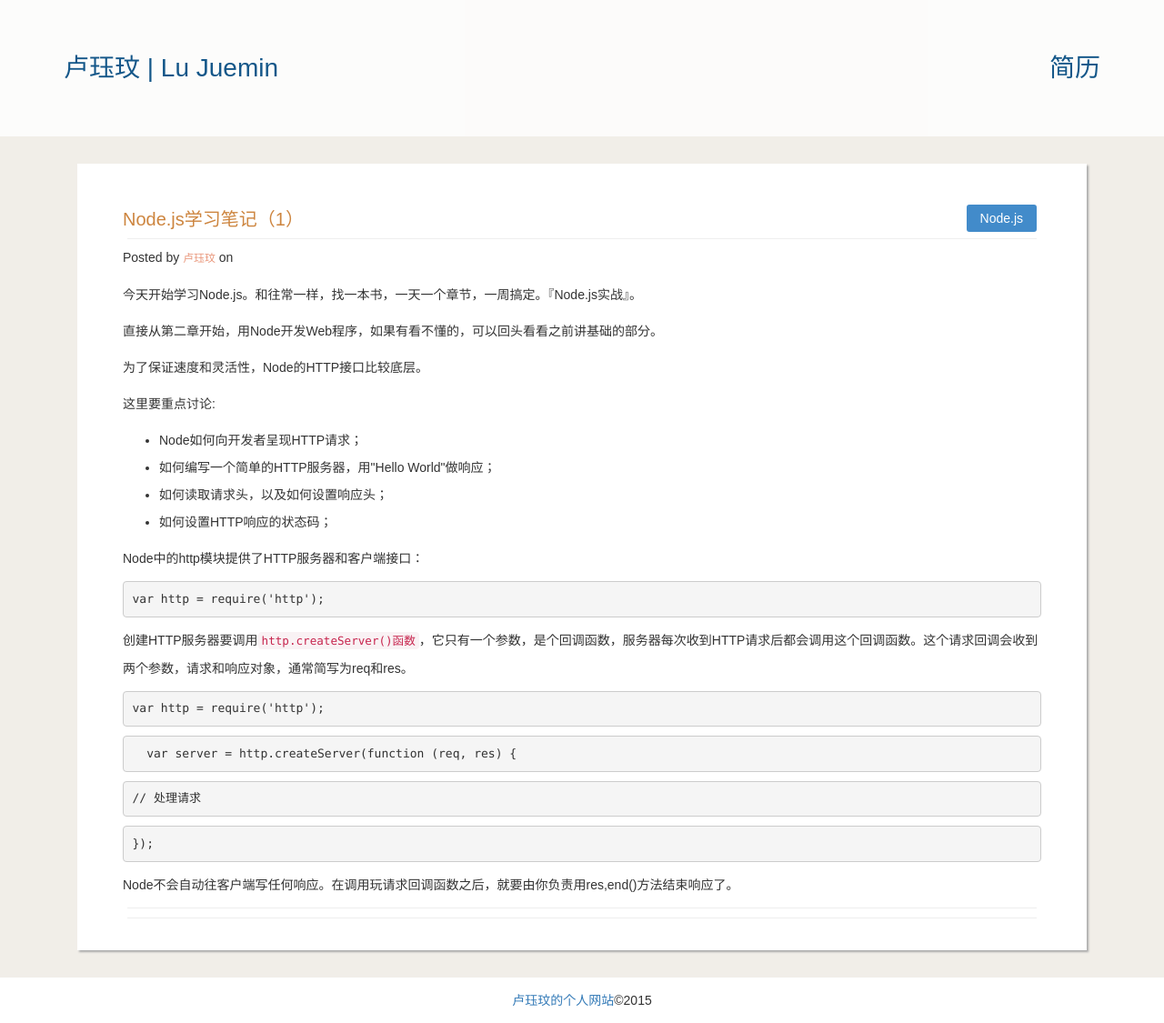
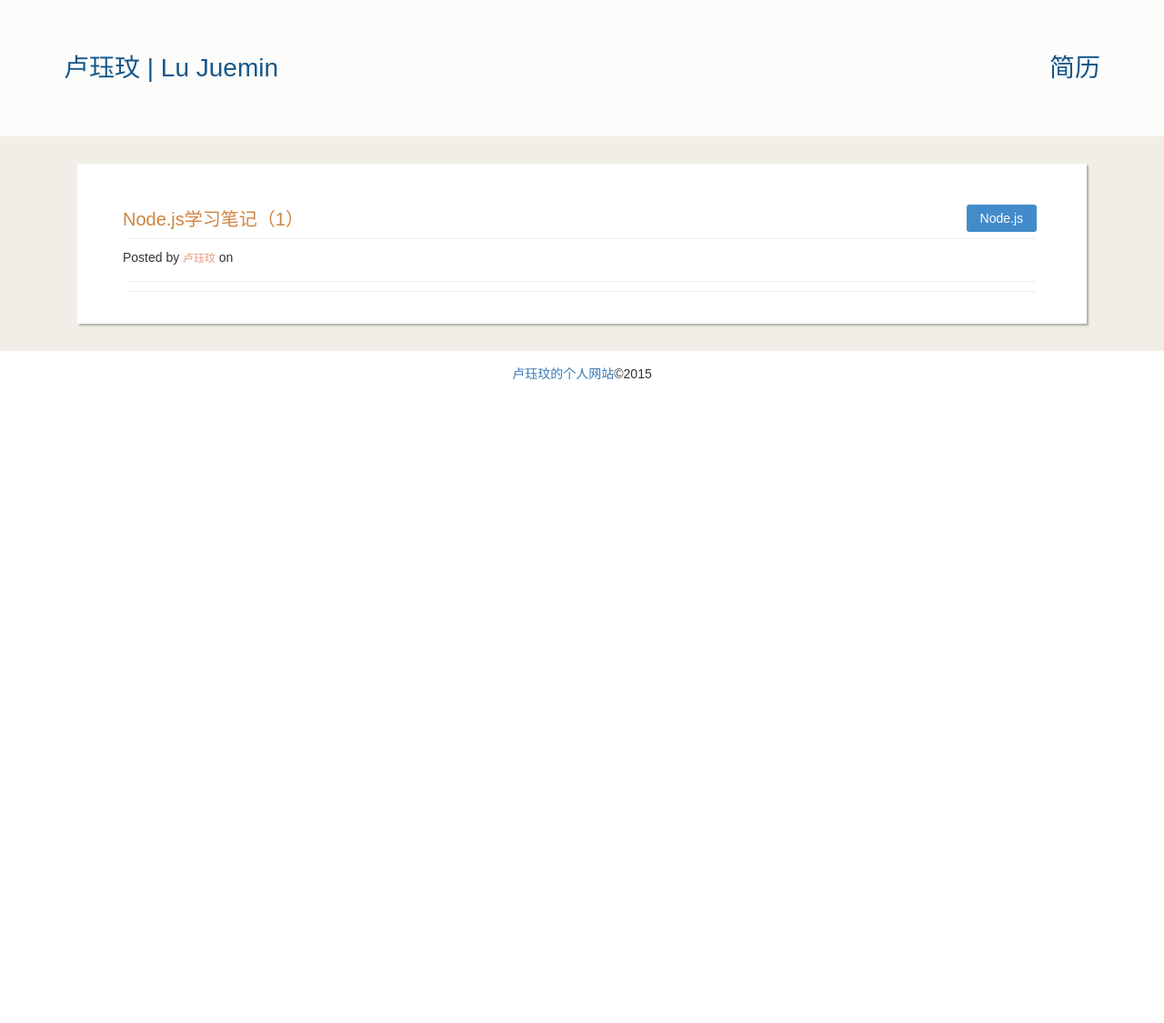
Before and after one commit to juemin90/juemin90.github.io, a Jekyll site: the page built from 2016-02-20-NodeJS-note-1.html, in a window 1280 px wide and 1125 px high. Shown: the whole window at 91% size. Built offline with Jekyll 4.4.1, drawn with Linux system fonts in a browser that asks for light colours; nearby versions of some CDN libraries; comment, search, counter and statistics services are not loaded.

Commit message:
fix: what's wrong

```diff
--- a/2016-02-20-NodeJS-note-1.html
+++ b/2016-02-20-NodeJS-note-1.html
@@ -3,44 +3,3 @@ layout: default
 title: Node.js学习笔记（1）
 theme: Node.js
 ---
-
-<p>今天开始学习Node.js。和往常一样，找一本书，一天一个章节，一周搞定。『Node.js实战』。</p>
-
-<p>直接从第二章开始，用Node开发Web程序，如果有看不懂的，可以回头看看之前讲基础的部分。</p>
-
-<p>为了保证速度和灵活性，Node的HTTP接口比较底层。</p>
-
-<p>这里要重点讨论:
-
-<ul>
-
-  <li>Node如何向开发者呈现HTTP请求；</li>
-
-  <li>如何编写一个简单的HTTP服务器，用"Hello World"做响应；</li>
-
-  <li>如何读取请求头，以及如何设置响应头；</li>
-
-  <li>如何设置HTTP响应的状态码；</li>
-
-</ul>
-
-</p>
-
-<p>Node中的http模块提供了HTTP服务器和客户端接口：</p>
-
-<p><pre>var http = require('http');</pre></p>
-
-<p>创建HTTP服务器要调用<code>http.createServer()函数</code>，它只有一个参数，是个回调函数，服务器每次收到HTTP请求后都会调用这个回调函数。这个请求回调会收到两个参数，请求和响应对象，通常简写为req和res。</p>
-
-<p>
-  <pre>var http = require('http');</pre>
-
-  <pre>  var server = http.createServer(function (req, res) { </pre>
-
-  <pre>// 处理请求</pre>
-
-  <pre>});</pre>
-
-</p>
-
-<p>Node不会自动往客户端写任何响应。在调用玩请求回调函数之后，就要由你负责用res,end()方法结束响应了。</p>
```
